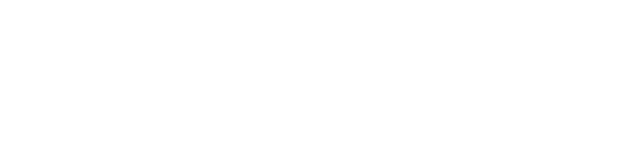
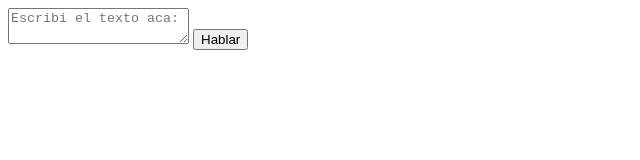
Before and after one commit to EnzoCarrillo/text2speach, a plain HTML site: page pantallas/inicio.html in a window 1280 px wide. Shown: the whole page, without its empty margins (0-640 px from the left). Drawn offline with Linux system fonts and the light colour scheme.

Commit message:
añadiendo el area de texto

```diff
--- a/pantallas/inicio.html
+++ b/pantallas/inicio.html
@@ -6,6 +6,12 @@
     <title>Inicio</title>
 </head>
 <body>
+    <div>
+        <textarea id="textToSpeak" placeholder="Escribi el texto aca:"></textarea>
+        <button id="speakButton">Hablar</button>
+    </div>
+    <script>
 
+    </script>
 </body>
 </html>
```
